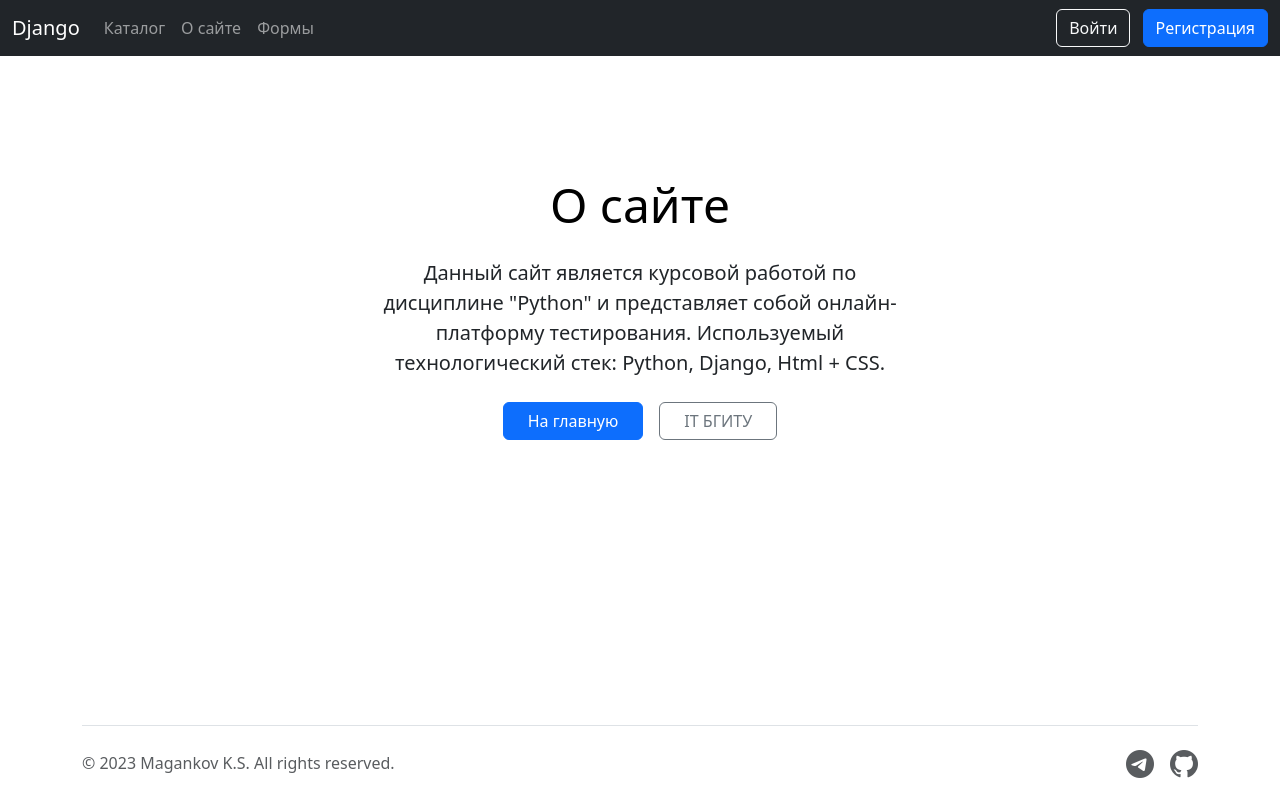
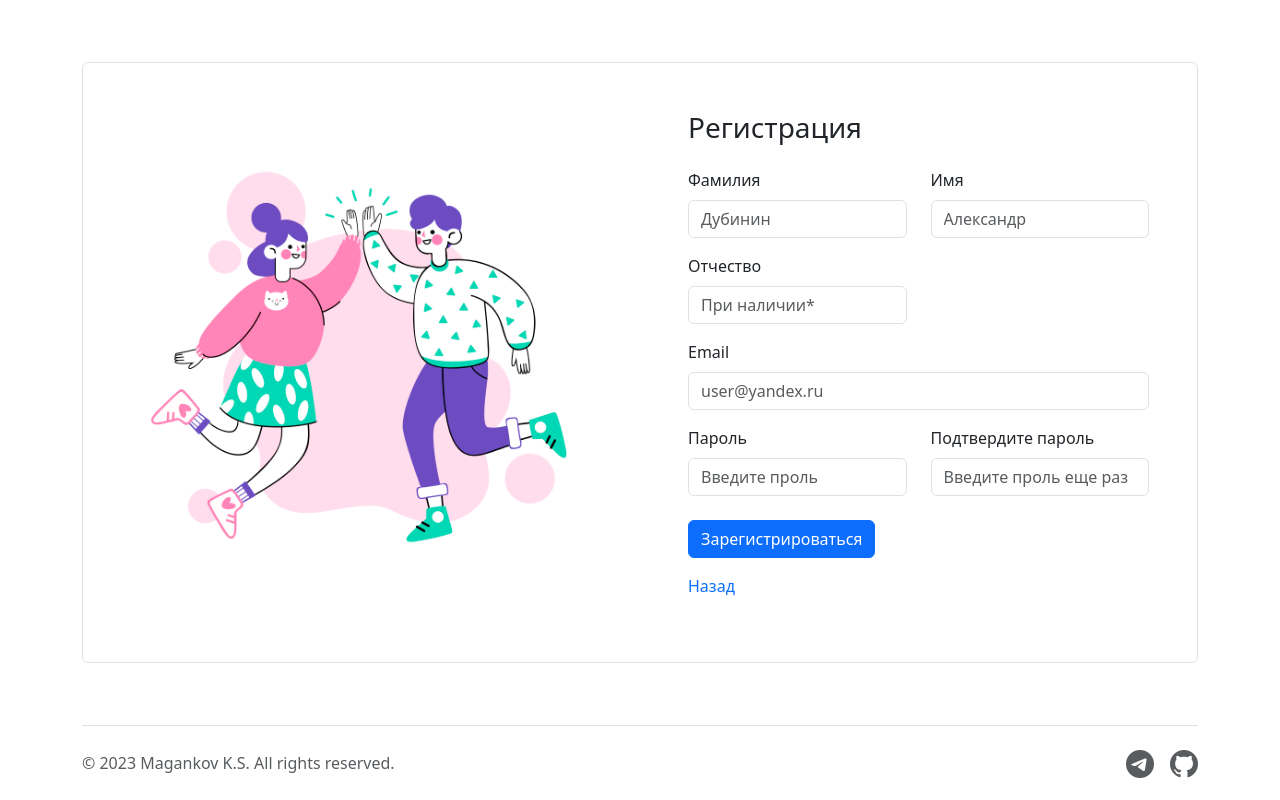
Before and after one commit to Kirill-Magankov/django-course-project, a Django app: page /signup/ in a window 1280 px wide. Run offline with Django 4.2, Linux system fonts and the light colour scheme; some libraries are stand-ins or nearby versions.

Commit message:
Added signup, login template. Added profile, logout view

```diff
--- a/course_project/templates/tester_app/about.html
+++ b/course_project/templates/tester_app/about.html
@@ -1,6 +1,7 @@
 {% extends "tester_app/base.html" %}
 
 {% block body %}
+<div class="container mt-auto">
     <div class="px-4 py-5 my-5 text-center">
         <h1 class="display-5  text-body-emphasis mb-4">О сайте</h1>
         <div class="col-lg-6 mx-auto">
@@ -14,4 +15,5 @@
             </div>
         </div>
     </div>
+</div>
 {% endblock %}
--- a/course_project/templates/tester_app/base.html
+++ b/course_project/templates/tester_app/base.html
@@ -11,7 +11,9 @@
 </head>
 <body>
 
+{% if has_header %}
 {% include 'tester_app/header.html' %}
+{% endif %}
 
 <div class="modal fade" id="loginModal" tabindex="-1" aria-hidden="true">
     <div class="modal-dialog modal-dialog-centered" role="document">
@@ -26,24 +28,22 @@
                 <form action="{% url 'login' %}" method="POST">
                     {% csrf_token %}
                     <div class="form-floating mb-3">
-                        {{form.username}}
-                        {{form.username.label_tag}}
+                        {{login_form.username}}
+                        {{login_form.username.label_tag}}
                     </div>
                     <div class="form-floating mb-3">
-                        {{form.password}}
-                        {{form.password.label_tag}}
+                        {{login_form.password}}
+                        {{login_form.password.label_tag}}
                     </div>
                     <input class="w-100 mb-4 btn btn-lg rounded-3 btn-primary" type="submit" value="Войти">
-                    <p class="text-center">Нет аккаунта? <a href="{% url 'signup' %}">Зарегистрироваться</a></p>
+                    <p class="text-center">Нет аккаунта? <a href="{% url 'signup' %}" class="text-decoration-none">Зарегистрироваться</a></p>
                 </form>
             </div>
         </div>
     </div>
 </div>
 
-<main class="container">
-    {% block body %}{% endblock %}
-</main>
+{% block body %}{% endblock %}
 {% include 'tester_app/footer.html' %}
 </body>
 
--- a/course_project/templates/tester_app/header.html
+++ b/course_project/templates/tester_app/header.html
@@ -14,6 +14,23 @@
                     <li class="nav-item"><a class="nav-link" href="{% url 'forms' %}">Формы</a></li>
                 </ul>
 
+                {% if user.is_authenticated %}
+                <div class="d-flex">
+                    <div class="dropdown">
+                        <a href="#" class="d-block text-decoration-none dropdown-toggle" data-bs-toggle="dropdown"
+                           aria-expanded="false">
+                            <img src="https://github.com/mdo.png" alt="mdo" width="32" height="32"
+                                 class="rounded-circle">
+                        </a>
+                        <ul class="dropdown-menu text-small shadow"
+                            style="position: absolute; inset: 0px 0px auto auto; margin: 0px; transform: translate(0px, 34px);">
+                            <li><a class="dropdown-item" href="{% url 'profile' %}"> {{ user.get_username }}</a></li>
+                            <div class="dropdown-divider"></div>
+                            <li><a class="dropdown-item" href="{% url 'logout' %}">Выйти</a></li>
+                        </ul>
+                    </div>
+                </div>
+                {% else %}
                 <div class="text-end">
                     <button type="button" data-bs-toggle="modal" data-bs-target="#loginModal"
                             class="btn btn-outline-light me-2">Войти
@@ -21,6 +38,7 @@
 
                     <a href="{% url 'signup' %}" class="btn btn-primary">Регистрация</a>
                 </div>
+                {% endif %}
             </div>
         </div>
     </nav>
--- a/course_project/templates/tester_app/index.html
+++ b/course_project/templates/tester_app/index.html
@@ -1,5 +1,7 @@
 {% extends "tester_app/base.html" %}
 
 {% block body %}
-<h1>Hello World</h1>
+<div class="container">
+    <h1>Hello World</h1>
+</div>
 {% endblock %}
--- /dev/null
+++ b/course_project/templates/tester_app/signup.html
@@ -0,0 +1,50 @@
+{% extends "tester_app/base.html" %}
+{% load static %}
+
+{% block body %}
+<div class="container mt-auto">
+    <div class="col-md-12 d-flex mx-auto rounded border">
+        <div class="col-md-6 p-5 bg-white rounded-start d-flex align-items-center login-page-aside">
+            <img src="{% static 'tester_app/media/sign-up_image.jpg' %}" class="img-fluid">
+        </div>
+        <form class="col-md d-flex justify-content-center align-items-center m-5 login-page">
+            <div class="row gy-3">
+                <h3>Регистрация</h3>
+                <div class="col-md-6">
+                    <label for="inputLastname" class="form-label">Фамилия</label>
+                    <input type="text" class="form-control" id="inputLastname" placeholder="Дубинин">
+                </div>
+                <div class="col-md-6">
+                    <label for="inputFirstname" class="form-label">Имя</label>
+                    <input type="text" class="form-control" id="inputFirstname" placeholder="Александр">
+                </div>
+                <div class="col-md-6">
+                    <label for="inputPatromymic" class="form-label">Отчество</label>
+                    <input type="text" class="form-control" id="inputPatromymic" placeholder="При наличии*">
+                </div>
+
+                <div class="col-md-12">
+                    <label for="inputEmail" class="form-label">Email</label>
+                    <input type="email" class="form-control" id="inputEmail" placeholder="user@yandex.ru">
+                </div>
+
+                <div class="col-md-6">
+                    <label for="inputPassword" class="form-label">Пароль</label>
+                    <input type="password" class="form-control" id="inputPassword" placeholder="Введите проль">
+                </div>
+
+                <div class="col-md-6 mb-2">
+                    <label for="inputPasswordConfirm" class="form-label">Подтвердите пароль</label>
+                    <input type="password" class="form-control" id="inputPasswordConfirm"
+                           placeholder="Введите проль еще раз">
+                </div>
+
+                <div class="col-12">
+                    <button type="submit" class="btn btn-primary">Зарегистрироваться</button>
+                </div>
+                <p><a href="{% url 'index' %}" class="text-decoration-none">Назад</a></p>
+            </div>
+        </form>
+    </div>
+</div>
+{% endblock %}
--- a/course_project/tester_app/urls.py
+++ b/course_project/tester_app/urls.py
@@ -5,7 +5,9 @@ from . import views
 urlpatterns = [
     path("", views.index, name="index"),
     path("about/", views.about, name="about"),
-    path("login/", views.login, name="login"),
+    path("login/", views.login_view, name="login"),
     path("signup/", views.signup, name="signup"),
+    path("profile/logout/", views.logout_view, name="logout"),
+    path("profile/", views.profile_view, name="profile"),
     path("forms/", views.forms_view, name="forms"),
 ]
--- a/course_project/tester_app/views.py
+++ b/course_project/tester_app/views.py
@@ -1,4 +1,6 @@
 from django.contrib import messages
+from django.contrib.auth import login, logout
+from django.contrib.auth.decorators import login_required
 from django.core.handlers.wsgi import WSGIRequest
 from django.forms.utils import ErrorDict
 from django.http import HttpResponse
@@ -8,29 +10,35 @@ from django.urls import reverse
 
 from tester_app.forms import NameForm, LoginForm
 
-context = {'form': LoginForm(label_suffix='')}
+context = {
+    'login_form': LoginForm(label_suffix=''),
+    'has_header': True
+}
 
 
 def index(request):
     global context
     context['title'] = 'Главная'
+    context['has_header'] = True
     return render(request, 'tester_app/index.html', context)
 
 
 def about(request):
     context['title'] = 'О сайте'
+    context['has_header'] = True
     return render(request, 'tester_app/about.html', context)
 
 
-def login(request):
+def login_view(request):
     if request.method == "POST":
         form = LoginForm(request.POST)
-        if form.is_valid() :
+        if form.is_valid():
             if user := form.login():
+                login(request, user)
                 if user.is_superuser or user.is_staff:
                     print('Is superuser')
                     return redirect('/admin')
-            return redirect(reverse('index'))
+                return redirect(reverse('index'))
 
     messages.error(request, 'Login failed')
     return redirect(reverse('index') + '#login')
@@ -38,10 +46,27 @@ def login(request):
 
 def signup(request):
     context['title'] = 'Зарегистрироваться'
-    return render(request, 'tester_app/about.html', context)
+    context['has_header'] = False
+    return render(request, 'tester_app/signup.html', context)
+
+
+def logout_view(request):
+    logout(request)
+    return redirect(reverse('index'))
+
+
+@login_required(login_url='login')
+def profile_view(request):
+    context['title'] = 'Профиль'
+    context['has_header'] = True
+    user = request.user
+    if user.is_superuser or user.is_staff:
+        return redirect(f'/admin/auth/user/{user.id}')
+    return render(request, 'tester_app/profile.html', context)
 
 
 def forms_view(request):
+    context['has_header'] = True
     if request.method == "POST":
         form = NameForm(request.POST)
         if form.is_valid():
@@ -53,4 +78,5 @@ def forms_view(request):
     else:
         form = NameForm()
 
-    return render(request, 'tester_app/forms_view.html', {"form": form})
+    context['form_test'] = form
+    return render(request, 'tester_app/forms_view.html', context)
```
Also changed, not shown: course_project/templates/tester_app/forms_view.html (+4 -3 lines), course_project/templates/tester_app/profile.html (added, +70 -0 lines), course_project/db.sqlite3, course_project/static/tester_app/media/sign-up_image.jpg (added). Lines whose indentation alone changed are shown as unchanged.
